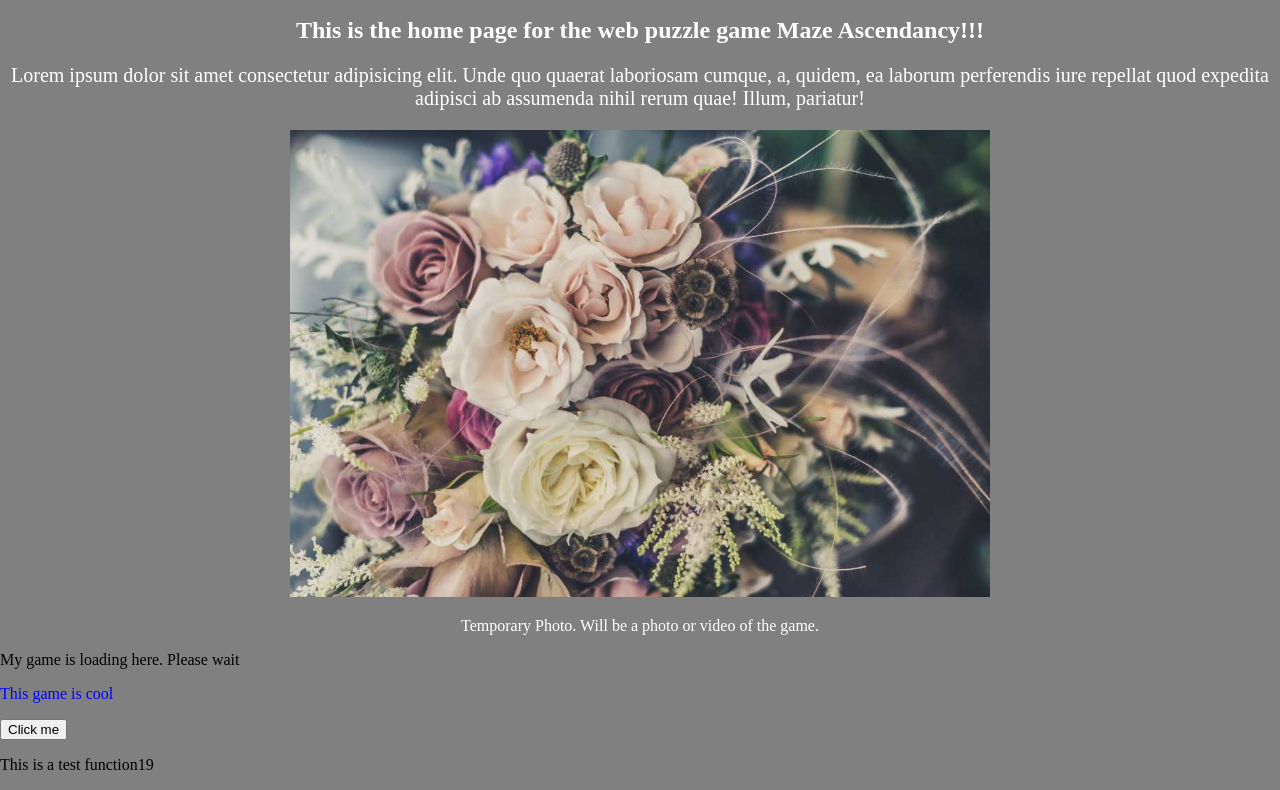
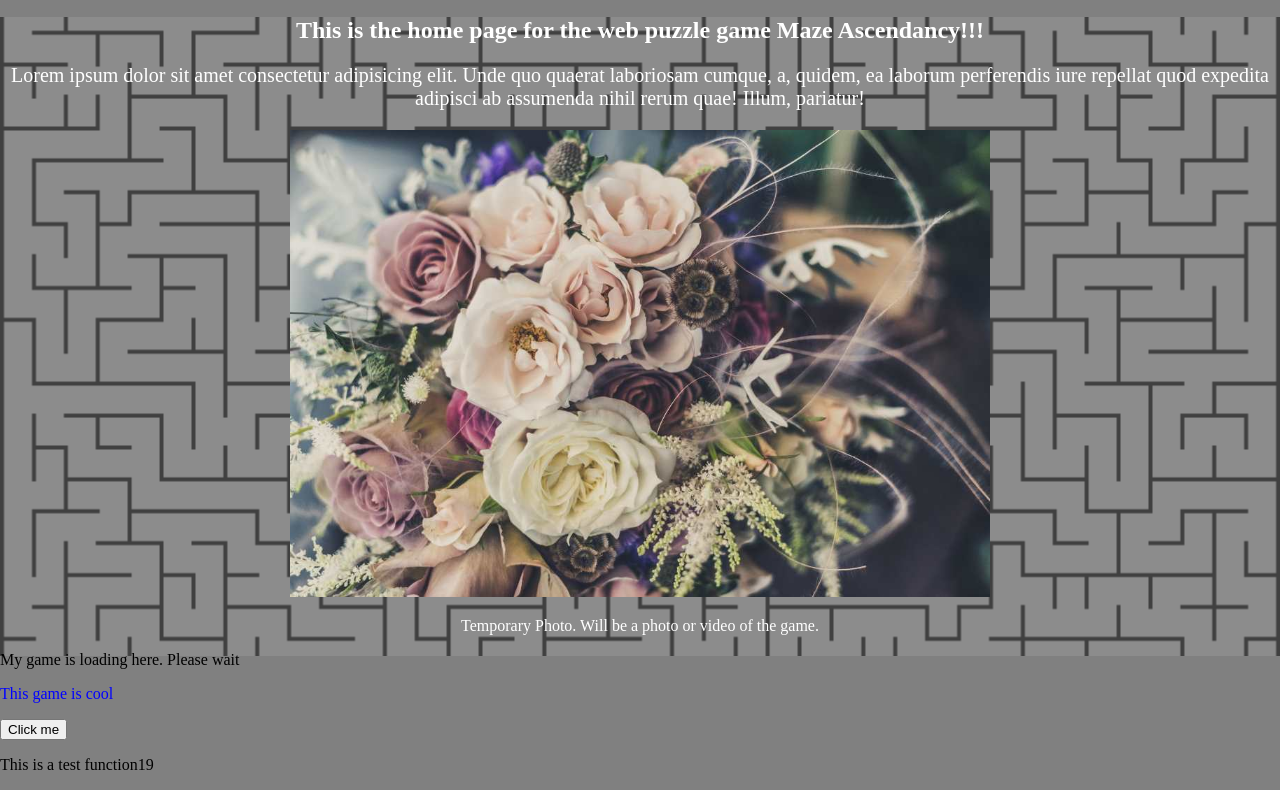
Before and after one commit to JackHodgetts/WebGame, a plain HTML site: page Web_/HTML/Index.html in a window 1280 px wide. Shown: the part 144-934 px from the top of the page. Drawn offline with Linux system fonts and the light colour scheme; files whose address does not match are found by name.

Commit message:
Update
- Background image added
- opacity of image added using CSS
- An input added onto the login page (testing the input. Not the final one)
- All words turn white to make it pop a bit more

```diff
--- a/Web_/CSS/style.css
+++ b/Web_/CSS/style.css
@@ -4,7 +4,8 @@
 
 .font{
     font-size: 20px;
-    font: Verdana;
+    font: Verdana
+
 }
 
 .centered{
@@ -13,6 +14,27 @@
     margin-right: auto;
 
     text-align: center;
+}
+
+.image{
+
+    isolation: isolate;
+    position: relative;
+}
+
+.image::after{
+    content: '';
+    position: absolute;
+    z-index: -1;
+    inset: 0;
+    /* background: black; */
+    opacity: 0.5;
+
+    background-image: url("/Web_/images/Maze.png");
+    background-repeat: no-repeat;
+    background-position: center;
+    background-attachment: fixed;
+    background-size: cover;
 }
 
 .navbar ul{
--- a/Web_/HTML/Index.html
+++ b/Web_/HTML/Index.html
@@ -13,7 +13,9 @@
         </style>
     </head>
 
+
     <body class="margin">
+        <!-- <div class="image"> -->
         <h1 class="centered" style="color: #ffffff;">
             <b>Maze Ascendancy</b>
         </h1>
@@ -31,8 +33,9 @@
             </ul>
         </nav>
 
+        <div class="image">
         <main class="centered" style="color: #ffffff;">
-            <h2>This is the home page for the web puzzle game    Maze Ascendancy!!!</h2>
+            <h2>This is the home page for the web puzzle game Maze Ascendancy!!!</h2>
             <p class="font">Lorem ipsum dolor sit amet consectetur adipisicing elit. Unde quo quaerat laboriosam cumque, a, quidem, ea laborum perferendis iure repellat quod expedita adipisci ab assumenda nihil rerum quae! Illum, pariatur!</p>
         </main>
 
@@ -55,5 +58,6 @@
             document.getElementById("result").innerHTML = message();
 
         </script>
+        </div>
     </body>
 </html>
```
Also changed, not shown: Web_/HTML/Register.html (+3 -3 lines), Web_/HTML/game.html (+3 -3 lines), Web_/HTML/login.html (+10 -3 lines).
